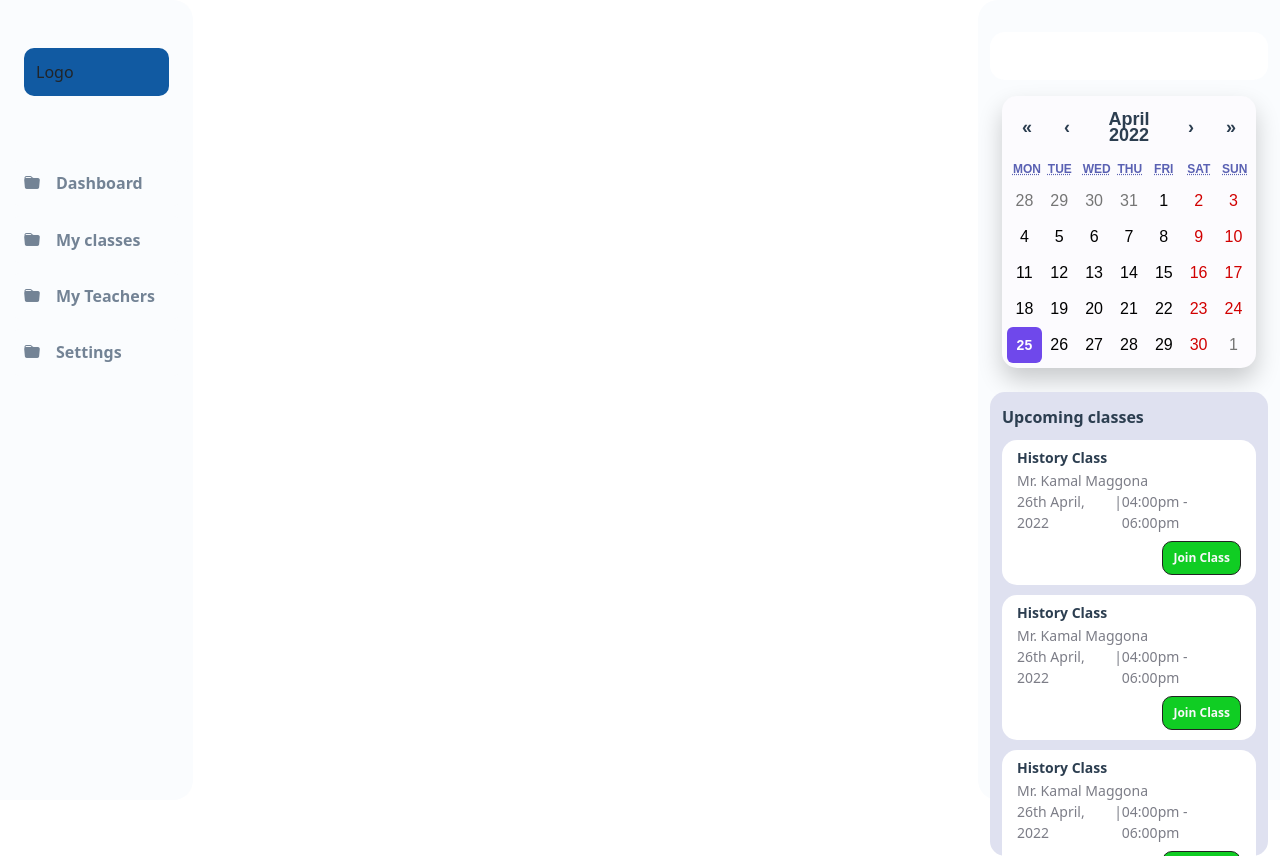
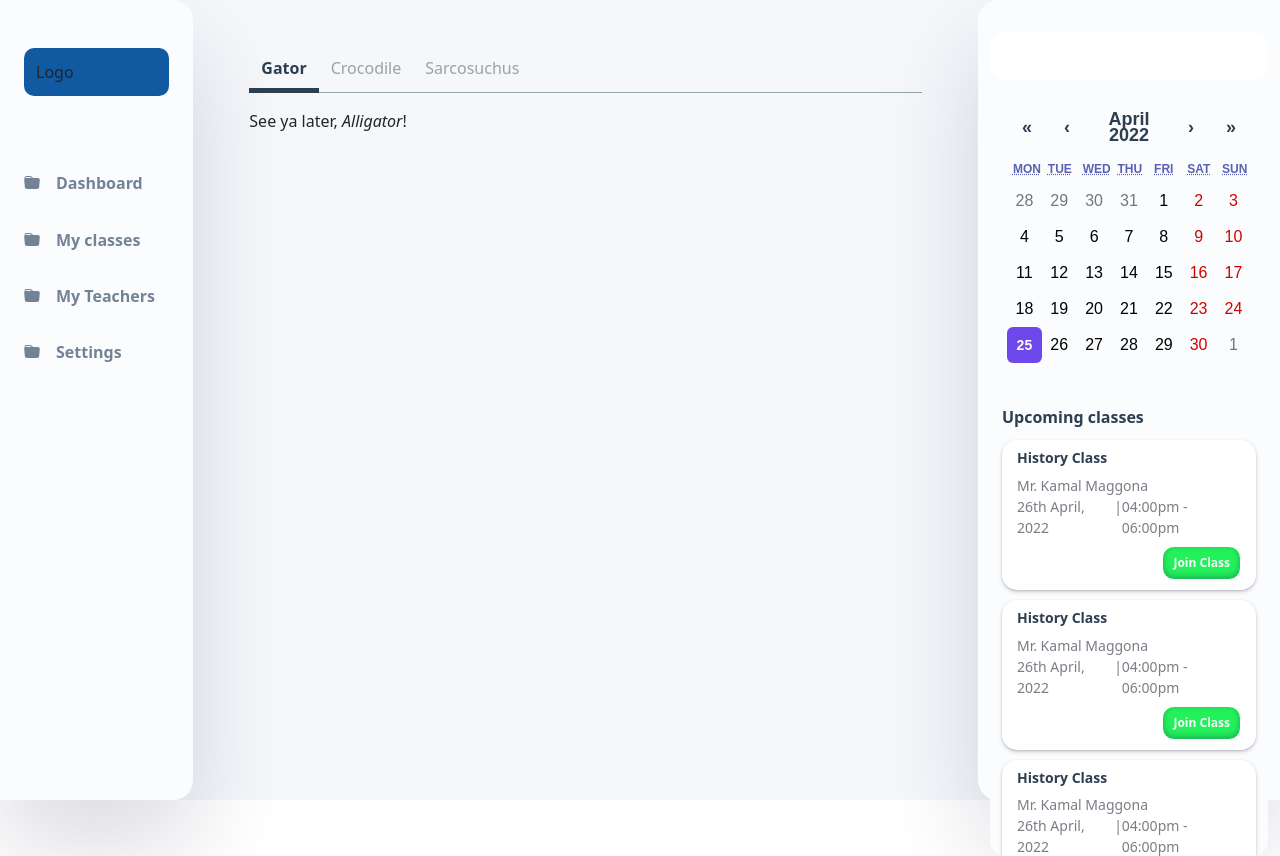
Before and after one commit to TeachMe-Project/Old_Project, a React (Create React App) app in the folder Desktop-App/: page / in a window 1280 px wide. Built offline with nearby package versions, Linux system fonts and the light colour scheme.

Commit message:
Added tabs for Student UI

```diff
--- a/Desktop-App/src/App.css
+++ b/Desktop-App/src/App.css
@@ -2,9 +2,38 @@
 @import url("https://cdn.jsdelivr.net/npm/bootstrap-icons@1.8.1/font/bootstrap-icons.css");
 @import "react-calendar/dist/Calendar.css";
 
+*,
+*::before,
+*::after {
+  margin: 0;
+  padding: 0;
+  box-sizing: border-box;
+}
+
+html {
+  scroll-behavior: smooth;
+}
+
+body, button, input, textarea {
+  font-family: "Poppins", sans-serif;
+  background-color: var(--pure-white);
+}
+
+section {
+  overflow-x: hidden;
+}
+
+a {
+  text-decoration: none;
+}
+
+ul {
+  list-style: none;
+}
+
 .App {
   /* background-color: #f5f7fb; */
-  background-color: #fff;
+  background-color: #f5f7fb;
 }
 .Page {
   margin: 0 auto;
@@ -17,6 +46,7 @@
   z-index: 1;
   transition: all 0.5s;
   border-radius: 0 20px 20px 0;
+  box-shadow: rgba(17, 12, 46, 0.15) 0px 48px 100px 0px;
 }
 .Logo {
   margin: auto 0;
@@ -57,6 +87,7 @@
   z-index: 1;
   transition: all 0.5s;
   border-radius: 20px 0 0 20px;
+  box-shadow: rgba(17, 12, 46, 0.15) 0px 48px 100px 0px;
 }
 
 .Navbar {
@@ -72,13 +103,12 @@
   display: "grid";
 }
 .react-calendar {
-  width: 300px;
+  width: 320px;
   max-width: 100%;
-  background-color: #fcfbfe;
+  background-color: #fafcfe;
   color: #222;
   border-radius: 15px;
-  box-shadow: 0 12px 24px rgba(0, 0, 0, 0.2);
-  font-family: Arial, Helvetica, sans-serif;
+  /* box-shadow: 0 12px 24px rgba(0, 0, 0, 0.2); */
   line-height: 1em;
   border: none;
   padding: 5px;
@@ -97,7 +127,7 @@
 }
 .react-calendar__navigation button:enabled:hover,
 .react-calendar__navigation button:enabled:focus {
-  background-color: #f8f8fa;
+  background-color: #fafcfe;
   flex: 0 0 12.5%;
 }
 .react-calendar__navigation button[disabled] {
@@ -181,10 +211,10 @@ abbr[title] {
   font-size: 14px;
 }
 .UpcomingClasses {
-  /* background-color: #fefefe; */
-  background-color: #dfe1f0;
+  background-color: #fafcfe;
+  /* box-shadow: rgba(50, 50, 93, 0.25) 0px 13px 27px -5px, rgba(0, 0, 0, 0.3) 0px 8px 16px -8px; */
   border-radius: 15px;
-  height:29rem;
+  height: 29rem;
   width: 100%;
   padding: 1rem 0;
   overflow-y: scroll;
@@ -205,6 +235,8 @@ abbr[title] {
   padding: 10px 15px;
   background-color: #fff;
   cursor: pointer;
+  box-shadow: rgba(50, 50, 93, 0.25) 0px 2px 5px -1px,
+    rgba(0, 0, 0, 0.3) 0px 1px 3px -1px;
   /* background-color: rgb(153, 19, 19); */
   height: max-content;
 }
@@ -212,7 +244,7 @@ abbr[title] {
   font-weight: 700;
   font-size: 14px;
   color: #2c3e50;
-  margin-bottom: 0.2rem;
+  margin-bottom: 0.5rem;
 }
 .CardDetails {
   font-size: 14px;
@@ -230,17 +262,42 @@ abbr[title] {
   justify-content: right;
 }
 .CardButton {
-  background-color: rgb(16, 205, 35);
+  background-color: #23f15b;
   width: max-content;
-  font-weight: 700;
+  font-weight: 800;
   font-size: 12px;
-  border-radius: 10px;
+  border-radius: 12px;
+  border: 0.1rem solid #fff;
   color: #f8f8fa;
   padding: 7px 10px;
-  border: #222 solid 1px;
+
+  box-shadow: rgba(50, 50, 93, 0.25) 0px 50px 100px -20px, rgba(0, 0, 0, 0.3) 0px 30px 60px -30px, rgba(10, 37, 64, 0.35) 0px -2px 6px 0px inset;
 }
 .CardButton:hover {
-  background-color: #f0f0f0;
-  color: rgb(16, 205, 35);
-  border: rgb(16, 205, 35) solid 1px;
+  background-color: #fff;
+  color: #23f15b;
+  border: 0.1rem solid #23f15b;
 }
+.MainPanel{
+  margin:3rem 2rem;
+}
+.tab-list {
+  border-bottom: 0.5px solid #95a5a6;
+  font-weight:500;
+  color:#95a5a6;
+  padding-left: 0;
+  cursor:pointer;
+}
+.tab-list-item {
+  display: inline-block;
+  list-style: none;
+  margin-bottom: -1px;
+  padding: 0.5rem 0.75rem;
+}
+
+.tab-list-active {
+  /* background-color: #fff; */
+  color:#2c3e50;
+  font-weight:700;
+  border-bottom: 5px solid #2c3e50;
+}
--- a/Desktop-App/src/App.js
+++ b/Desktop-App/src/App.js
@@ -1,9 +1,9 @@
 import './App.css';
 import LeftSidebar from './components/Sidebar/LeftSidebar';
 import RightSidebar from './components/Sidebar/RightSidebar';
+import MainPanel from './components/Layout/MainPanel';
+import { Row, Col } from 'react-bootstrap';
 
-import { Row, Col } from 'react-bootstrap';
-import MainPanel from './components/Layout/MainPanel';
 
 function App() {
   return (
--- a/Desktop-App/src/components/Layout/MainPanel.js
+++ b/Desktop-App/src/components/Layout/MainPanel.js
@@ -1,6 +1,21 @@
-import React, { Component } from "react";
-function MainPanel(props) {
-  return <div>{props.children}</div>;
+import Tabs from "../Tabs/Tabs";
+// import Tab from "./components/Tabs/Tab";
+
+function MainPanel() {
+  return (
+    <div className="MainPanel">
+      <Tabs>
+        <div label="Gator">
+          See ya later, <em>Alligator</em>!
+        </div>
+        <div label="Crocodile">
+          After 'while, <em>Crocodile</em>!
+        </div>
+        <div label="Sarcosuchus">
+          Nothing to see here, this tab is <em>extinct</em>!
+        </div>
+      </Tabs>
+    </div>
+  );
 }
-
 export default MainPanel;
--- /dev/null
+++ b/Desktop-App/src/components/Tabs/Tab.js
@@ -0,0 +1,42 @@
+import React, { Component } from 'react';
+import PropTypes from 'prop-types';
+
+class Tab extends Component {
+  static propTypes = {
+    activeTab: PropTypes.string.isRequired,
+    label: PropTypes.string.isRequired,
+    onClick: PropTypes.func.isRequired,
+  };
+
+  onClick = () => {
+    const { label, onClick } = this.props;
+    onClick(label);
+  }
+
+  render() {
+    const {
+      onClick,
+      props: {
+        activeTab,
+        label,
+      },
+    } = this;
+
+    let className = 'tab-list-item';
+
+    if (activeTab === label) {
+      className += ' tab-list-active';
+    }
+
+    return (
+      <li
+        className={className}
+        onClick={onClick}
+      >
+        {label}
+      </li>
+    );
+  }
+}
+
+export default Tab;
--- /dev/null
+++ b/Desktop-App/src/components/Tabs/Tabs.js
@@ -0,0 +1,61 @@
+import React, { Component } from 'react';
+import PropTypes from 'prop-types';
+import Tab from './Tab';
+
+
+class Tabs extends Component {
+  static propTypes = {
+    children: PropTypes.instanceOf(Array).isRequired,
+  }
+
+  constructor(props) {
+    super(props);
+
+    this.state = {
+      activeTab: this.props.children[0].props.label,
+    };
+  }
+
+  onClickTabItem = (tab) => {
+    this.setState({ activeTab: tab });
+  }
+
+  render() {
+    const {
+      onClickTabItem,
+      props: {
+        children,
+      },
+      state: {
+        activeTab,
+      }
+    } = this;
+
+    return (
+      <div className="tabs">
+        <ol className="tab-list">
+          {children.map((child) => {
+            const { label } = child.props;
+
+            return (
+              <Tab
+                activeTab={activeTab}
+                key={label}
+                label={label}
+                onClick={onClickTabItem}
+              />
+            );
+          })}
+        </ol>
+        <div className="tab-content">
+          {children.map((child) => {
+            if (child.props.label !== activeTab) return undefined;
+            return child.props.children;
+          })}
+        </div>
+      </div>
+    );
+  }
+}
+
+export default Tabs;
--- /dev/null
+++ b/package.json
@@ -0,0 +1,6 @@
+{
+  "dependencies": {
+    "@mui/material": "^5.6.2",
+    "react-tabs": "^5.1.0"
+  }
+}
```
Also changed, not shown: Desktop-App/package.json (line endings or trailing spaces), 1 other file (tests, documents, lock files or other folders).
